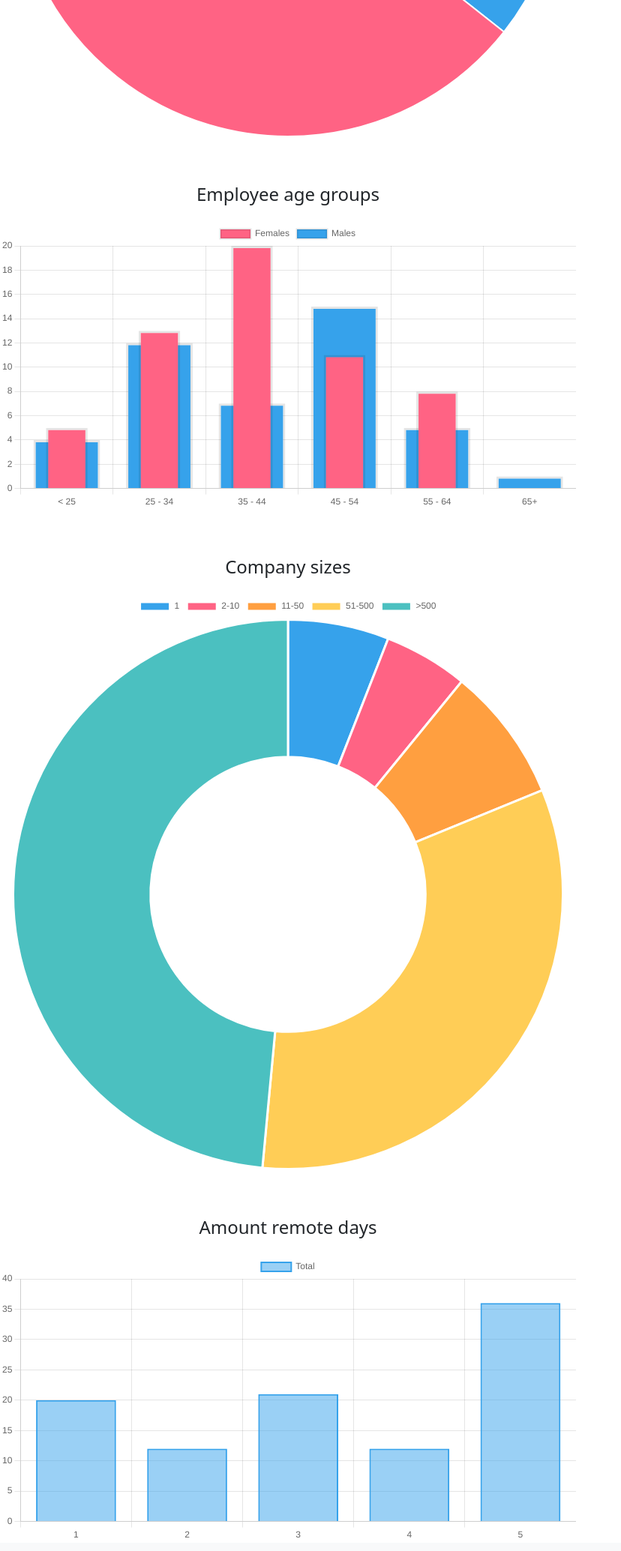
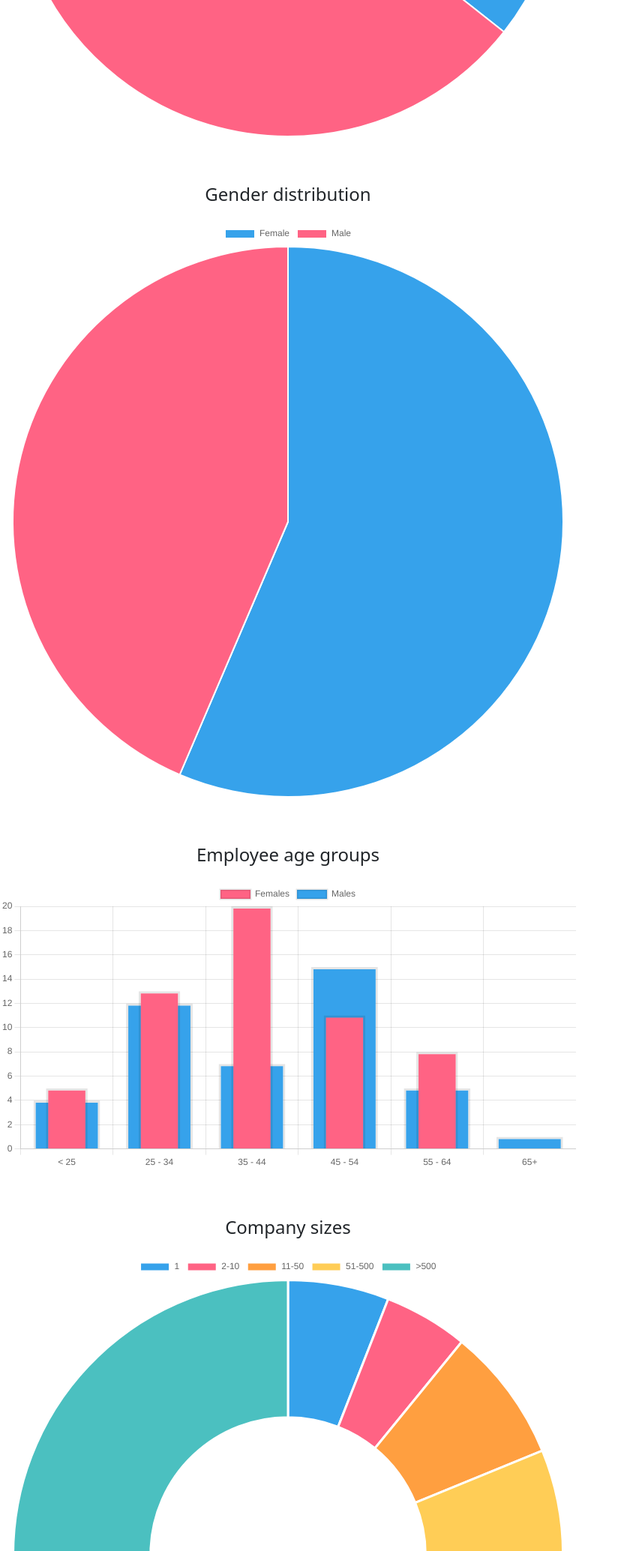
Before and after one commit to Senimtra/data-homeoffice-project, a Django app: page /analysis in a window 1280 px wide. Shown: the part 1723-3792 px from the top of the page at 75% size, without its empty margins (0-828 px from the left). Run offline with Django 4.2, Linux system fonts and the light colour scheme; data comes from the database, SQL or seed files in the repository.

Commit message:
add gender distribution pie chart

```diff
--- a/charts/data.py
+++ b/charts/data.py
@@ -46,6 +46,14 @@ def breaks():
    context = {'more_breaks_labels': json.dumps(labels), 'more_breaks_data': json.dumps(data)}
    return context
 
+### Gender distribution pie chart ###
+def gender():
+   labels = []; data = []
+   gender_query = Employees.objects.values('gender').annotate(count = Count('gender'))
+   [(labels.append(option['gender']), data.append(option['count'])) for option in gender_query]
+   context = {'gender_distribution_labels': json.dumps(labels), 'gender_distribution_data': json.dumps(data)}
+   return context
+
 ### Age groups bar chart ###
 def age_groups():
    age_groups = []; females = []; males = []
@@ -56,7 +64,6 @@ def age_groups():
       females.append(group) if group[1] == 'Female' else males.append(group)
    females = [group[3] for group in sorted(females)]
    males = [group[3] for group in sorted(males)]
-   print(females, males)
    context = {'age_groups_females': json.dumps(females), 'age_groups_males': json.dumps(males)}
    return context
 
--- a/core/templates/analysis.html
+++ b/core/templates/analysis.html
@@ -173,6 +173,34 @@
 
 <br><br>
 
+<h4>Gender distribution</h4>
+
+<div>
+   <canvas id="gender-distribution"></canvas>
+</div>
+
+<!-- ### Gender distribution data (views.py) ### -->
+<script id="gender-distribution-labels" type="application/json">{{gender_distribution_labels|safe}}</script>
+<script id="gender-distribution-data" type="application/json">{{gender_distribution_data}}</script>
+
+<!-- ### Gender distribution pie chart ### -->
+<script>
+   const gender_distribution_labels = JSON.parse(document.getElementById('gender-distribution-labels').textContent);
+   const gender_distribution_data = JSON.parse(document.getElementById('gender-distribution-data').textContent);
+   const gender_distribution = document.getElementById('gender-distribution');
+   new Chart(gender_distribution, {
+      type: 'pie',
+      data: {
+         labels: gender_distribution_labels,
+         datasets: [{
+            data: gender_distribution_data
+         }]
+      }
+   });
+</script>
+
+<br><br>
+
 <h4>Employee age groups</h4>
 
 <div>
--- a/core/views.py
+++ b/core/views.py
@@ -3,13 +3,7 @@ from django.http import HttpResponse, HttpResponseRedirect
 from django.template import loader
 from django.urls import reverse
 from .models import Employees
-
-from charts.data import happiness
-from charts.data import productivity
-from charts.data import breaks
-from charts.data import age_groups
-from charts.data import company_size
-from charts.data import remote_days
+from charts import data
 
 ### Home view ###
 def home(request):
@@ -19,7 +13,7 @@ def home(request):
 ### Analysis view ###
 def analysis(request):
    template = loader.get_template('analysis.html')
-   context = happiness() | productivity() | breaks() | age_groups() | company_size() | remote_days()
+   context = data.happiness() | data.productivity() | data.breaks() | data.gender() | data.age_groups() | data.company_size() | data.remote_days()
    return HttpResponse(template.render(context, request))
 
 ### Survey view ###
```
